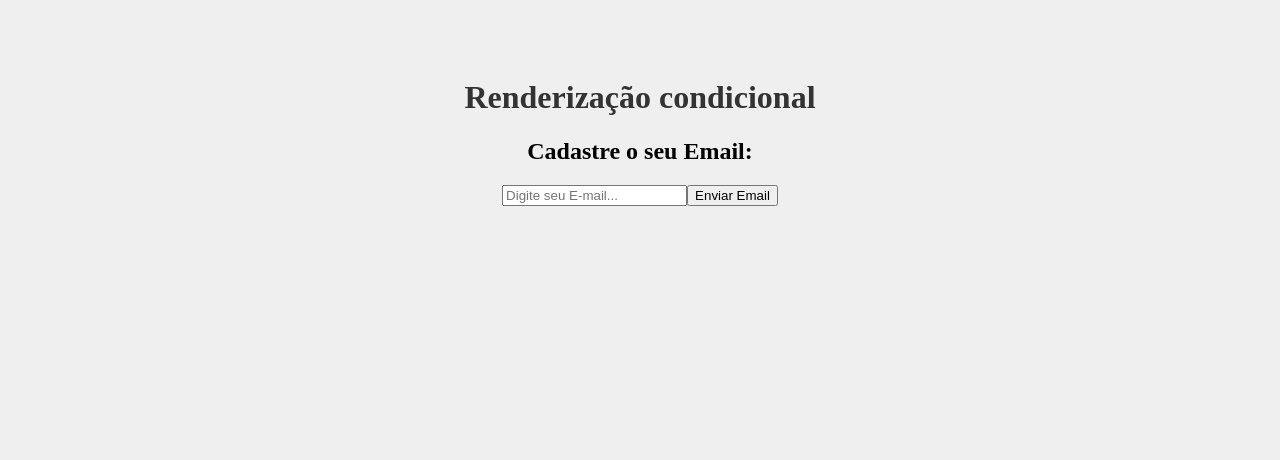
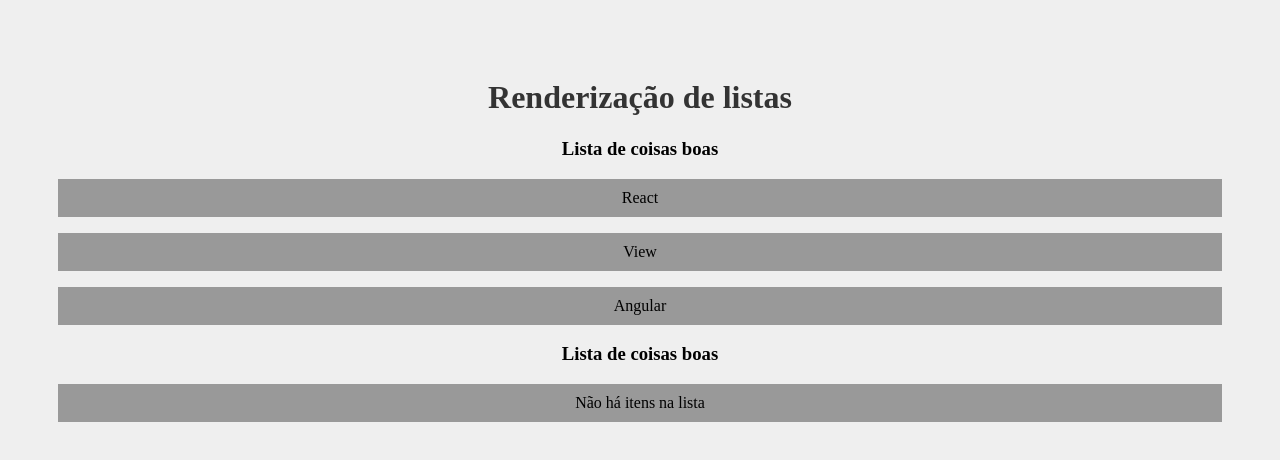
Before and after one commit to lucasgomes14/ReactCourse, a React (Create React App) app in the folder meu-projeto/: page / in a window 1280 px wide. Shown: the top 460 px of the page. Built offline with nearby package versions, Linux system fonts and the light colour scheme.

Commit message:
List rendering

```diff
--- a/meu-projeto/src/App.js
+++ b/meu-projeto/src/App.js
@@ -1,13 +1,15 @@
 import './App.css';
-import Condicional from './components/Condicional';
+import OutraLista from './components/OutraLista';
 
 function App() {
-  const nome = "Maria"
+
+  const meusItens = ["React", "View", "Angular"]
 
   return (
     <div className="App">
-      <h1>Renderização condicional</h1>
-      <Condicional />
+      <h1>Renderização de listas</h1>
+      <OutraLista itens={meusItens} />
+      <OutraLista itens={[]} />
     </div>
   );
 }
--- /dev/null
+++ b/meu-projeto/src/components/OutraLista.js
@@ -0,0 +1,17 @@
+function OutraLista({ itens }) {
+    return(
+        <>
+            <h3>Lista de coisas boas</h3>
+
+            { itens.length > 0 ? (
+                itens.map((item, index) => (
+                    <p key={index}>{item}</p>
+                ))) : (
+                    <p>Não há itens na lista</p>
+                )
+            }
+        </>
+    )
+}
+
+export default OutraLista
```
